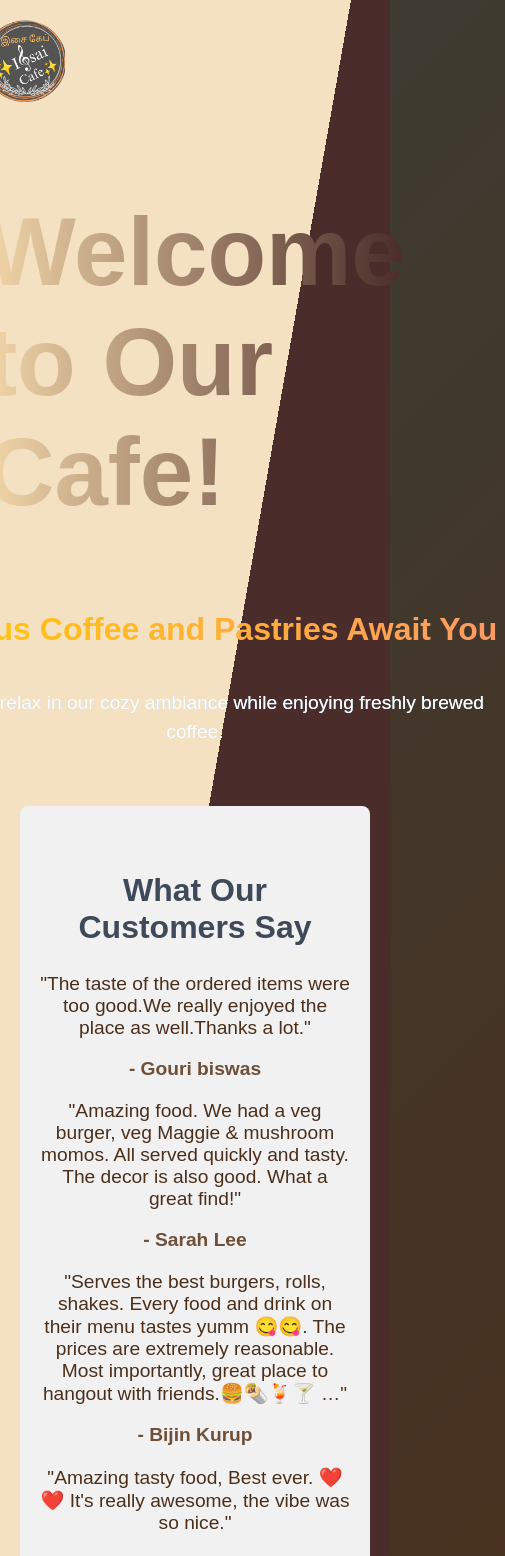
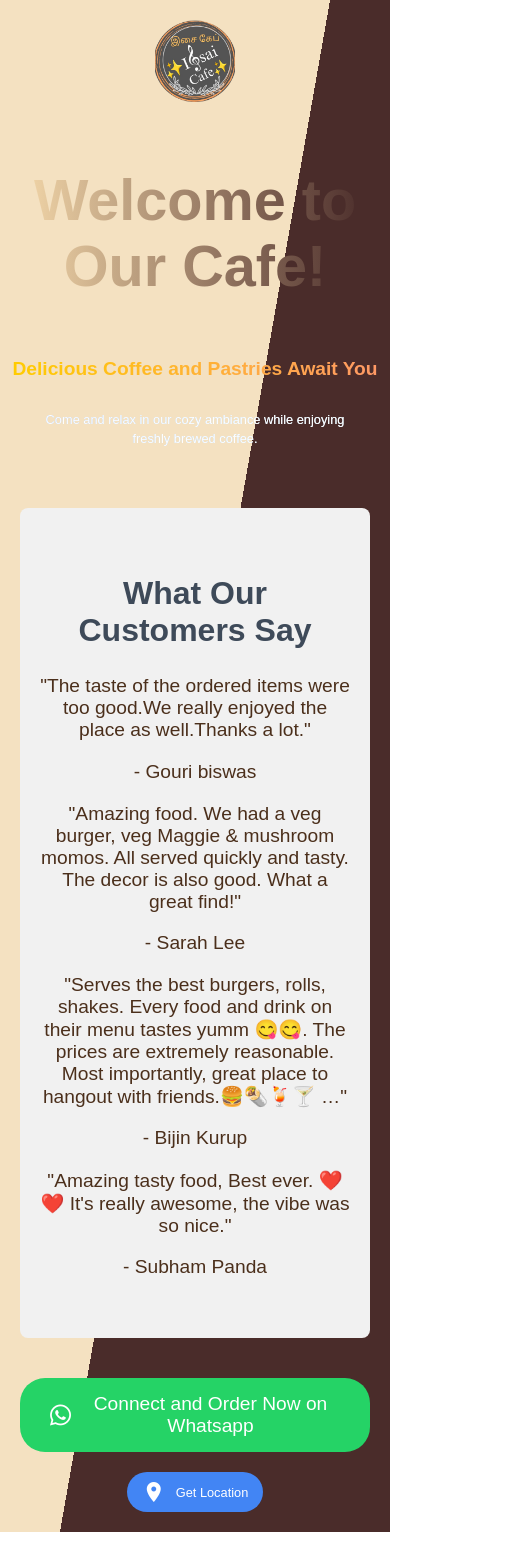
Before and after one commit to NikeshDeveloper/isai-cafe, a React (Create React App) app: page / in a window 390 px wide. Shown: the top 1556 px of the page, 505 px wide, since content can reach past the window. After the commit the page ends 1532 px from the top, so only its background shows below. Built offline with nearby package versions, Linux system fonts and the light colour scheme.

Commit message:
added wtsapp link

```diff
--- a/public/index.html
+++ b/public/index.html
@@ -2,15 +2,16 @@
 <html lang="en">
   <head>
     <meta charset="utf-8" />
-    <link rel="icon" href="%PUBLIC_URL%/favicon.ico" />
+    <link rel="icon" href="shop-logo.png" />
     <meta name="viewport" content="width=device-width, initial-scale=1" />
     <meta name="theme-color" content="#000000" />
     <meta
       name="description"
-      content="Web site created using create-react-app"
+      content="Website for Isai-Cafe"
     />
     <link rel="apple-touch-icon" href="%PUBLIC_URL%/logo192.png" />
     <link href="https://fonts.googleapis.com/icon?family=Material+Icons" rel="stylesheet">
+    <link href="https://cdnjs.cloudflare.com/ajax/libs/font-awesome/6.0.0/css/all.min.css" rel="stylesheet">
 
     <!--
       manifest.json provides metadata used when your web app is installed on a
@@ -26,7 +27,7 @@
       work correctly both with client-side routing and a non-root public URL.
       Learn how to configure a non-root public URL by running `npm run build`.
     -->
-    <title>React App</title>
+    <title>Isai-Cafe</title>
   </head>
   <body>
     <noscript>You need to enable JavaScript to run this app.</noscript>
--- a/src/App.js
+++ b/src/App.js
@@ -8,7 +8,6 @@ const App = () => {
     <Router>
       <Routes>
         <Route path="/" element={<LandingPage />} />
-        <Route path="/dashboard" element={<Dashboard />} />
       </Routes>
     </Router>
   );
--- a/src/components/LandingPage.css
+++ b/src/components/LandingPage.css
@@ -3,8 +3,8 @@ body {
   font-family: 'Arial', sans-serif;
   margin: 0;
   padding: 0;
-  background: linear-gradient(135deg, #3e3b32, #4b2f1b); /* Dark brown and charcoal gradient */
-  color: #fff; /* White text for good contrast */
+  background: linear-gradient(135deg, #3e3b32, #4b2f1b);
+  color: #fff;
 }
 
 .landing-page {
@@ -16,32 +16,33 @@ body {
   background: linear-gradient(100deg, #f4e1c1 50%, #4a2c2a 50%);
   padding: 20px;
   box-sizing: border-box;
-  font-family: 'Arial', sans-serif;
 }
 
 #landing-header {
   font-size: 3rem;
-  background: linear-gradient(to right, #f3d7a9, #4a2c2a); /* Gradient text */
+  background: linear-gradient(to right, #f3d7a9, #4a2c2a);
   -webkit-background-clip: text;
   color: transparent;
   margin-bottom: 20px;
+  text-align: center;
 }
 
 #main-subheading {
   font-size: 2rem;
-  background: linear-gradient(to right, #ffcc00, #ff9966); /* Gradient text */
+  background: linear-gradient(to right, #ffcc00, #ff9966);
   -webkit-background-clip: text;
   color: transparent;
   margin-top: 0;
+  text-align: center;
 }
 
 #main-description {
   font-size: 1.2rem;
-  background: linear-gradient(to right, #a1c4fd, #c2e9fb); /* Gradient text */
+  background: linear-gradient(to right, #a1c4fd, #c2e9fb);
   -webkit-background-clip: text;
   color: transparent;
   text-align: center;
-  margin-top: 20px;
+  margin: 20px auto;
   max-width: 600px;
   line-height: 1.5;
 }
@@ -63,7 +64,7 @@ body {
   font-family: 'Arial', sans-serif;
   overflow: hidden; /* Ensures text is hidden while typing */
   white-space: nowrap;
-  border-right: 4px solid #fff; /* Cursor */
+  border-right: 4px solid #fff;
   width: 0;
   animation: typing 3s steps(30) 1s forwards, blink 0.75s step-end infinite;
 }
@@ -113,15 +114,16 @@ body {
 .cta-button-container {
   margin-top: 40px;
   display: flex;
-  gap: 20px; /* Added space between the buttons */
+  gap: 20px;
   justify-content: center;
+  flex-wrap: wrap;
 }
 
-/* Call to action button styles */
+/* Call to action buttons */
 .cta-button {
   padding: 15px 30px;
   font-size: 1.2rem;
-  background-color: #6f4f37; /* Rich coffee color */
+  background-color: #4285F4; /* Google Maps blue */
   color: white;
   border: none;
   border-radius: 25px;
@@ -129,35 +131,52 @@ body {
   display: flex;
   align-items: center;
   justify-content: center;
-  gap: 10px; /* Space between icon and text */
-  transition: background-color 0.3s ease;
+  gap: 10px;
+  transition: background-color 0.3s ease, transform 0.2s ease;
+}
+
+.cta-button-order {
+  padding: 15px 30px;
+  font-size: 1.2rem;
+  background-color: #25d366; /* WhatsApp official green */
+  color: white;
+  border: none;
+  border-radius: 25px;
+  cursor: pointer;
+  display: flex;
+  align-items: center;
+  justify-content: center;
+  gap: 10px;
+  transition: background-color 0.3s ease, transform 0.2s ease;
+}
+
+.cta-button-order:hover {
+  background-color: #128c7e; /* Darker green on hover */
+  transform: scale(1.05); /* Slight scale-up effect on hover */
+}
+
+.cta-button-order i {
+  font-size: 1.5rem; /* Icon size */
+}
+
+/* Optional: Add a shadow effect for a better button appearance */
+.cta-button-order:active {
+  background-color: #075e54; /* Darker green for active state */
+  box-shadow: 0 4px 6px rgba(0, 0, 0, 0.1); /* Subtle shadow on click */
 }
 
 .cta-button:hover {
-  background-color: #4a3e2d; /* Slightly darker shade on hover */
+  background-color: #34a853; /* Google green on hover */
+  transform: scale(1.05); /* Slight scale-up effect on hover */
 }
 
-/* Google Material icon size adjustment */
-.cta-button i {
-  font-size: 1.5rem;
+.cta-button:active {
+  background-color: #0a6fd6; /* Darker blue for active state */
+  box-shadow: 0 4px 6px rgba(0, 0, 0, 0.1); /* Subtle shadow on click */
 }
 
-/* Custom 'Order Now' button styles */
-.cta-button.order-now {
-  background-color: #D2A57A; /* Soft beige for order button */
-}
-
-.cta-button.order-now:hover {
-  background-color: #C18C62; /* Slightly darker shade for hover */
-}
-
-/* Custom 'Get Location' button styles */
-.cta-button.get-location {
-  background-color: #A1C4B8; /* Soft greenish blue for location button */
-}
-
-.cta-button.get-location:hover {
-  background-color: #7D9D85; /* Darker greenish blue for hover */
+.cta-button i {
+  font-size: 1.5rem; /* Icon size */
 }
 
 /* Testimonials Section */
@@ -181,7 +200,63 @@ body {
   text-align: center;
 }
 
-.testimonial-author {
-  font-weight: bold;
-  color: #6f4f37;
+/* Responsive Design */
+@media (max-width: 1024px) {
+  #landing-header {
+    font-size: 2.5rem;
+  }
+
+  #main-subheading {
+    font-size: 1.8rem;
+  }
+
+  #main-description {
+    font-size: 1rem;
+    max-width: 500px;
+  }
+
+  .cta-button {
+    padding: 12px 25px;
+    font-size: 1rem;
+  }
 }
+
+@media (max-width: 768px) {
+  #landing-header {
+    font-size: 2rem;
+  }
+
+  #main-subheading {
+    font-size: 1.5rem;
+  }
+
+  #main-description {
+    font-size: 0.9rem;
+    max-width: 400px;
+  }
+
+  .cta-button {
+    padding: 10px 20px;
+    font-size: 0.9rem;
+  }
+}
+
+@media (max-width: 480px) {
+  #landing-header {
+    font-size: 1.8rem;
+  }
+
+  #main-subheading {
+    font-size: 1.2rem;
+  }
+
+  #main-description {
+    font-size: 0.8rem;
+    max-width: 300px;
+  }
+
+  .cta-button {
+    padding: 8px 15px;
+    font-size: 0.8rem;
+  }
+}
--- a/src/components/LandingPage.jsx
+++ b/src/components/LandingPage.jsx
@@ -5,6 +5,10 @@ import './LandingPage.css'; // Import the CSS file
 const LandingPage = () => {
   const handleGetLocation = () => {
     window.open('https://maps.app.goo.gl/RSu57dTdWzMgSAf3A', '_blank');
+  };
+
+  const handlePlaceOrder = () => {
+    window.open('https://wa.me/c/919489210861', '_blank');
   };
 
   return (
@@ -42,9 +46,15 @@ const LandingPage = () => {
 
       <div className="cta-button-container">
         {/* 'Order Now' button with icon */}
-        <button className="cta-button order-now">
+        {/* <button className="cta-button order-now" onClick={handlePlaceOrder} disabled>
           <i className="material-icons">shopping_cart</i>
           Order Now
+        </button> */}
+
+        {/* 'Connect us on whatsapp' button with icon */}
+        <button className="cta-button-order order-now" onClick={handlePlaceOrder}>
+        <i className="fab fa-whatsapp"></i>
+          Connect and Order Now on Whatsapp
         </button>
 
         {/* 'Get Location' button with icon */}
```
